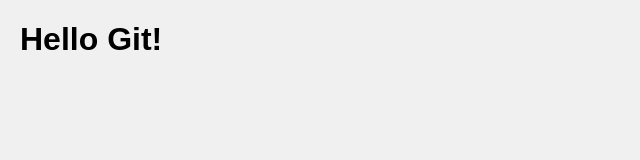
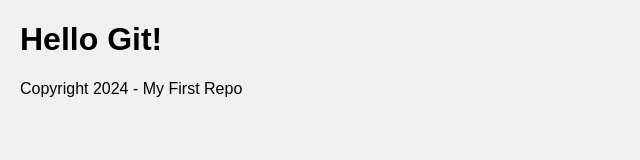
Before and after one commit to tomideolubanjo-blip/my-first-repo, a plain HTML site: page index.html in a window 1280 px wide. Shown: the whole page, without its empty margins (0-640 px from the left). Drawn offline with Linux system fonts and the light colour scheme.

Commit message:
Add copyright footer

```diff
--- a/index.html
+++ b/index.html
@@ -3,5 +3,7 @@
 <head><title>My First Repo</title>
     <link rel="stylesheet" href="styles.css">
 </head>
-<body><h1>Hello Git!</h1></body>
+<body><h1>Hello Git!</h1>
+    <footer><p>Copyright 2024 - My First Repo</p></footer>
+</body>
 </html>
```
